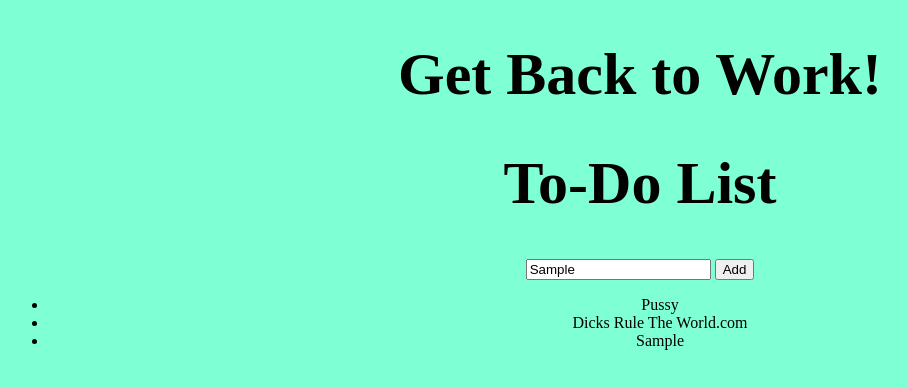
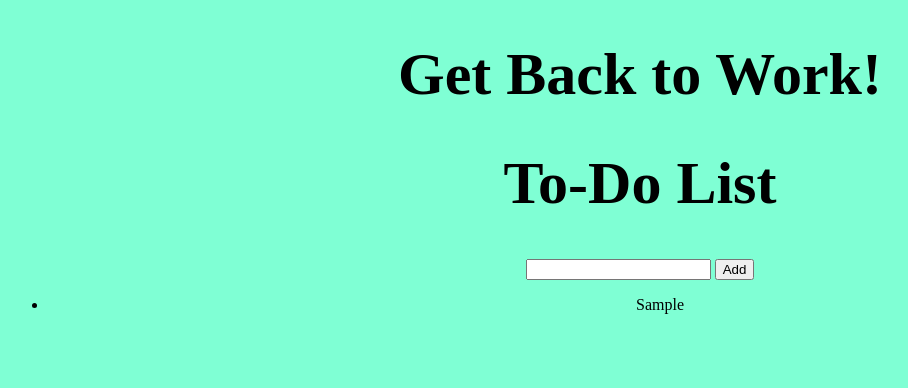
Before and after one commit to ram071985/ToDoAppRachel, a plain HTML site: page index.html in a window 1280 px wide. Both pictures are taken after typing "Sample" into the empty fields and a click on the input "Add". Shown: the whole page, without its empty margins (0-908 px from the left). Drawn offline with Linux system fonts and the light colour scheme.

Commit message:
Form clears with each submission

```diff
--- a/index.html
+++ b/index.html
@@ -19,10 +19,7 @@
         <input type="submit" id="submit" value="Add" />
       </form>
       <div class="to-do-items">
-        <ul id="todo-list">
-          <li>Pussy</li>
-          <li>Dicks Rule The World.com</li>
-        </ul>
+        <ul id="todo-list"></ul>
       </div>
     </div>
     <script src="index.js"></script>
--- a/index.js
+++ b/index.js
@@ -4,13 +4,16 @@ form.elements[1].addEventListener("click", function(click) {
    click.preventDefault();
     let ulList = document.getElementById("todo-list");
 
-    let li = createListInDOM(form.elements[0].value);
+    let li = createListItem(form.elements[0].value);
     ulList.appendChild(li);
+
+    form.elements[0].value = "";
+
 });
 
-function createListInDOM(text) {
+function createListItem(text) {
   // create list element for unorder list
-  const list = document.createElement("li");
+  let list = document.createElement("li");
   //create text to add to list item
   const textNode = document.createTextNode(text);
   // add the text to the new list item
```
